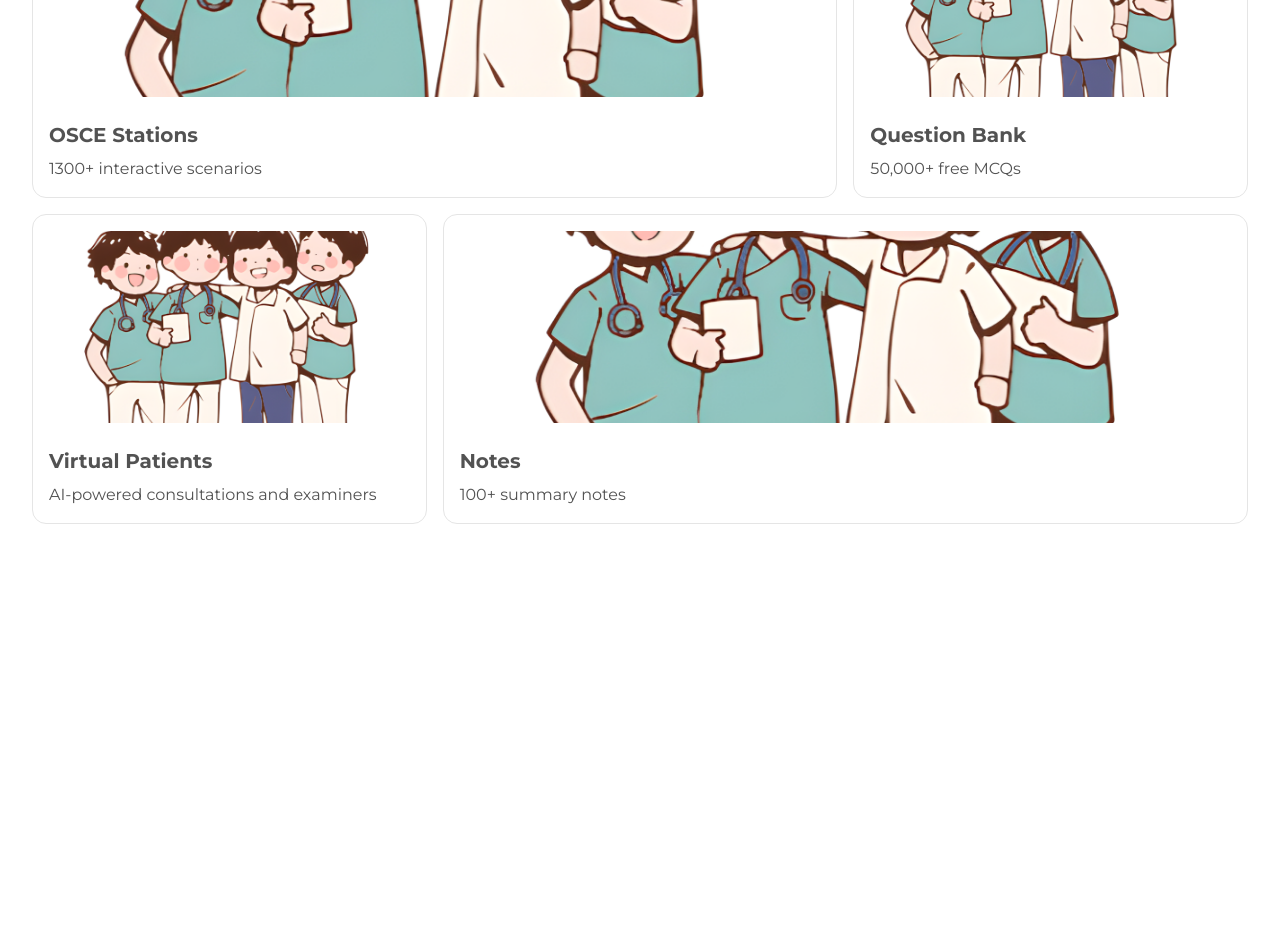
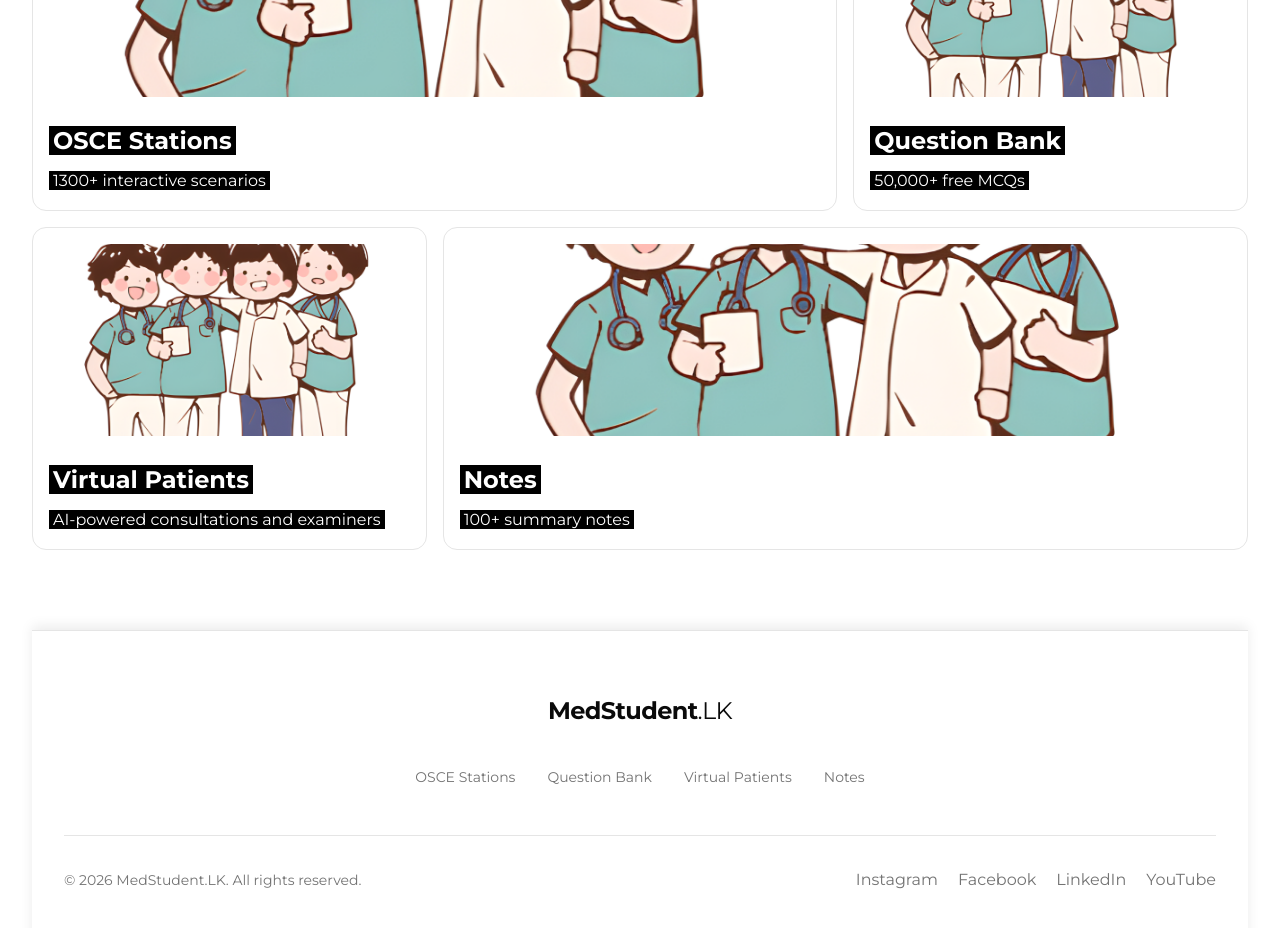
Before and after one commit to ckekula/med-student, a Next.js app in the folder frontend/: page / in a window 1280 px wide. Shown: the part 820-1748 px from the top of the page. Before the commit the page ends 1424 px from the top, so only its background shows below. Built offline with nearby package versions, Linux system fonts and the light colour scheme; no server answers.

Commit message:
add footer

```diff
--- a/frontend/app/layout.tsx
+++ b/frontend/app/layout.tsx
@@ -4,6 +4,7 @@ import "./globals.css";
 import { cn } from "@/lib/utils";
 import { ClerkProvider } from '@clerk/nextjs'
 import Header from "@/components/shared/header";
+import Footer from "@/components/shared/footer";
 
 const inter = Inter({subsets:['latin'],variable:'--font-sans'});
 
@@ -28,6 +29,7 @@ export default function RootLayout({ children }: LayoutProps<"/">) {
           <div className="w-7xl mx-auto px-8">
             <Header />
             {children}
+            <Footer />
           </div>
         </ClerkProvider>
       </body>
--- a/frontend/components/shared/footer.tsx
+++ b/frontend/components/shared/footer.tsx
@@ -1,6 +1,83 @@
+import Link from "next/link";
+
+const footerLinks = [
+  { title: "OSCE Stations", href: "/osce-stations" },
+  { title: "Question Bank", href: "/question-bank" },
+  { title: "Virtual Patients", href: "/virtual-patients" },
+  { title: "Notes", href: "/notes" },
+];
 
 export default function Footer() {
-  (
-    <div>Footer</div>
-  )
+  return (
+    <footer className="border-t bg-background shadow-[0_-4px_12px_rgba(0,0,0,0.08)]">
+      <div className="mx-auto max-w-7xl px-6 py-16 md:px-8">
+        {/* Logo */}
+        <div className="flex justify-center">
+          <Link
+            href="/"
+            className="text-2xl font-bold tracking-tight"
+          >
+            MedStudent<span className="font-normal">.LK</span>
+          </Link>
+        </div>
+
+        {/* Navigation */}
+        <div className="mt-10 flex flex-wrap justify-center gap-x-8 gap-y-4">
+          {footerLinks.map((link) => (
+            <Link
+              key={link.title}
+              href={link.href}
+              className="text-sm text-muted-foreground transition-colors hover:text-foreground"
+            >
+              {link.title}
+            </Link>
+          ))}
+        </div>
+
+        {/* Divider */}
+        <div className="mt-12 border-t" />
+
+        {/* Bottom section */}
+        <div className="mt-8 flex flex-col items-center justify-between gap-6 md:flex-row">
+          <p className="text-sm text-muted-foreground">
+            © {new Date().getFullYear()} MedStudent.LK. All rights reserved.
+          </p>
+
+          <div className="flex items-center gap-5">
+            <Link
+              href="#"
+              aria-label="Instagram"
+              className="text-muted-foreground transition-colors hover:text-foreground"
+            >
+              Instagram
+            </Link>
+
+            <Link
+              href="#"
+              aria-label="Facebook"
+              className="text-muted-foreground transition-colors hover:text-foreground"
+            >
+              Facebook
+            </Link>
+
+            <Link
+              href="#"
+              aria-label="LinkedIn"
+              className="text-muted-foreground transition-colors hover:text-foreground"
+            >
+              LinkedIn
+            </Link>
+
+            <Link
+              href="#"
+              aria-label="YouTube"
+              className="text-muted-foreground transition-colors hover:text-foreground"
+            >
+              YouTube
+            </Link>
+          </div>
+        </div>
+      </div>
+    </footer>
+  );
 }
--- a/frontend/components/shared/header.tsx
+++ b/frontend/components/shared/header.tsx
@@ -54,7 +54,7 @@ export default function Header() {
       {/* Desktop */}
       <NavBody className="px-8 py-6">
         <Link href="/" className="flex h-10 items-center">
-          <div className="text-xl font-bold leading-10">MedStudent.LK</div>
+          <div className="text-xl font-bold">MedStudent<span className="font-normal">.LK</span></div>
         </Link>
 
         <NavItems items={navItems} />
@@ -77,7 +77,7 @@ export default function Header() {
       {/* Mobile */}
       <MobileNav className="px-8 py-6">
         <MobileNavHeader className="h-10">
-          <div className="text-xl font-bold leading-10">MedStudent.LK</div>
+          <div className="text-xl font-bold">MedStudent<span className="font-normal">.LK</span></div>
 
           <MobileNavToggle
             isOpen={isMobileMenuOpen}
--- a/frontend/components/ui/bento-grid.tsx
+++ b/frontend/components/ui/bento-grid.tsx
@@ -42,11 +42,11 @@ export const BentoGridItem = ({
       {header}
       <div className="transition duration-200 group-hover/bento:translate-x-2">
         {icon}
-        <div className="mt-2 mb-2 text-xl font-bold text-neutral-600 dark:text-neutral-200">
-          {title}
+        <div className="mt-2 mb-2 text-2xl font-bold text-neutral-600 dark:text-neutral-200">
+          <span className="bg-black text-white box-decoration-clone px-1 leading-relaxed">{title}</span>
         </div>
         <div className="font-normal text-neutral-600 dark:text-neutral-300">
-          {description}
+          <span className="bg-black text-white box-decoration-clone px-1 leading-relaxed">{description}</span>
         </div>
       </div>
     </div>
```
